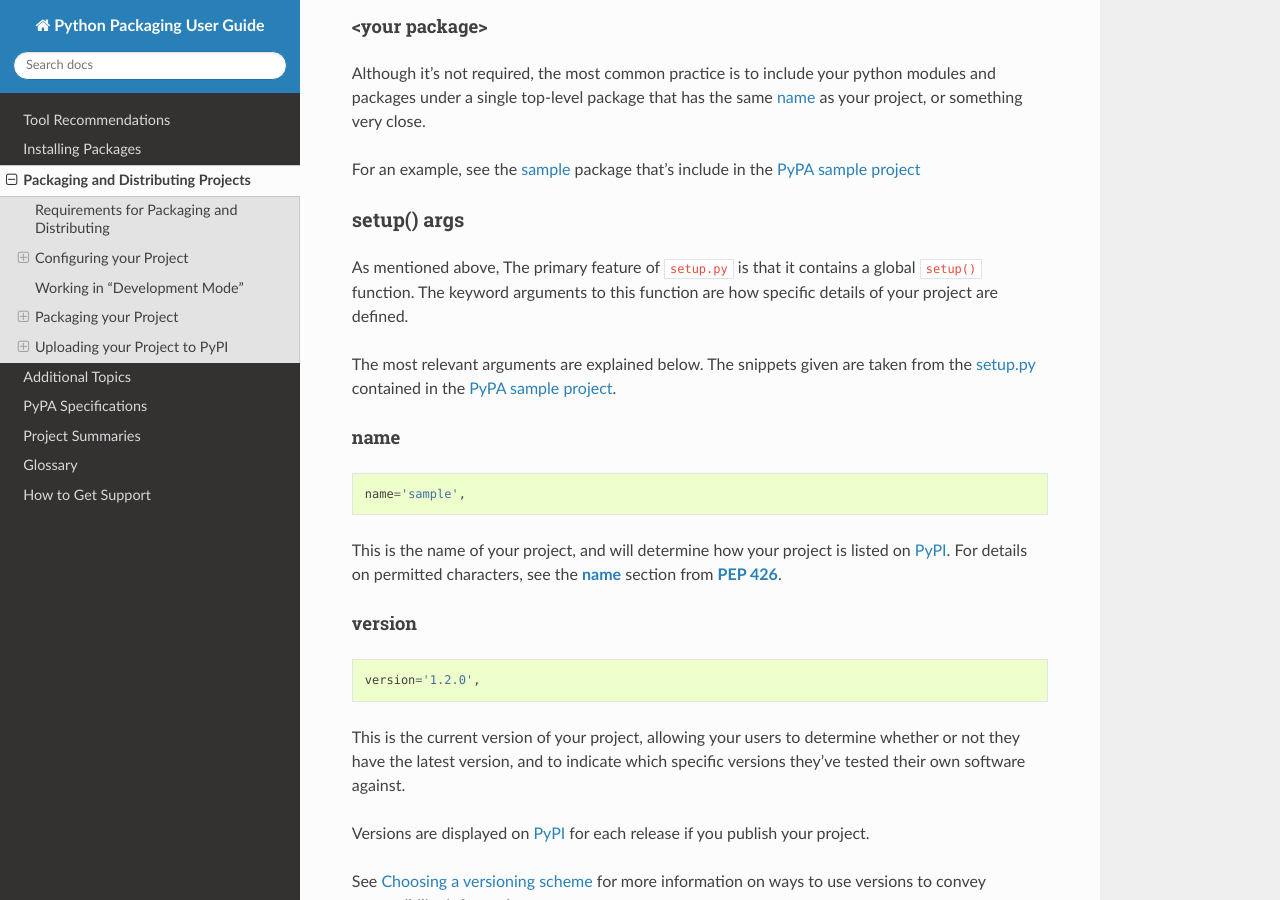
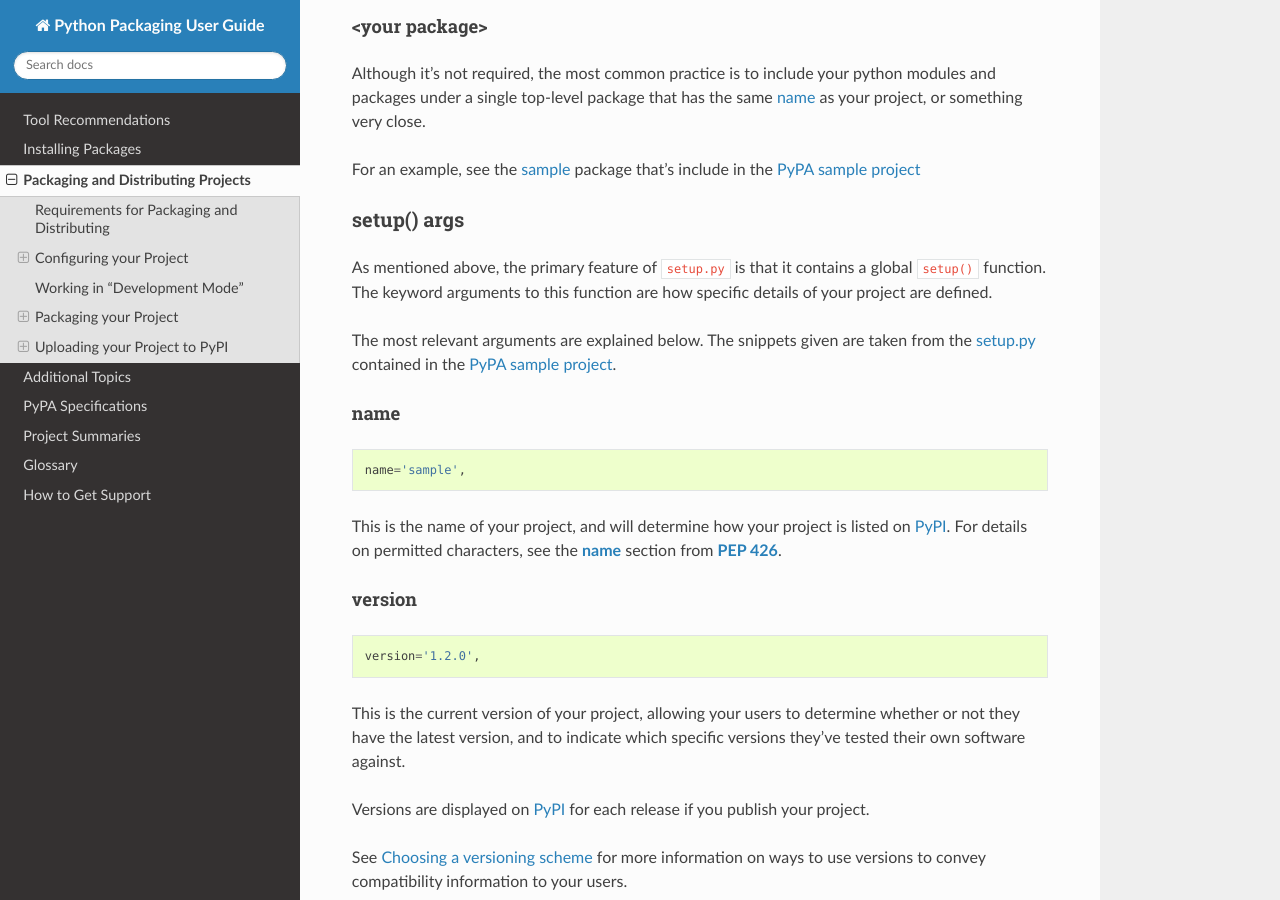
Before and after one commit to pypa/packaging.python.org, a Sphinx documentation site: the page built from source/distributing.rst, in a window 1280 px wide and 900 px high, scrolled down 2829 px. Built offline with Sphinx 7.4.7 and the Read the Docs theme 2.0.0, drawn with Linux system fonts in a browser that asks for light colours; pages that are not in the unit, such as notebooks, are missing from menus.

```diff
--- a/source/distributing.rst
+++ b/source/distributing.rst
@@ -126,7 +126,7 @@ include in the `PyPA sample project <https://github.com/pypa/sampleproject>`_
 setup() args
 ------------
 
-As mentioned above, The primary feature of ``setup.py`` is that it contains a
+As mentioned above, the primary feature of ``setup.py`` is that it contains a
 global ``setup()`` function.  The keyword arguments to this function are how
 specific details of your project are defined.
 
```
